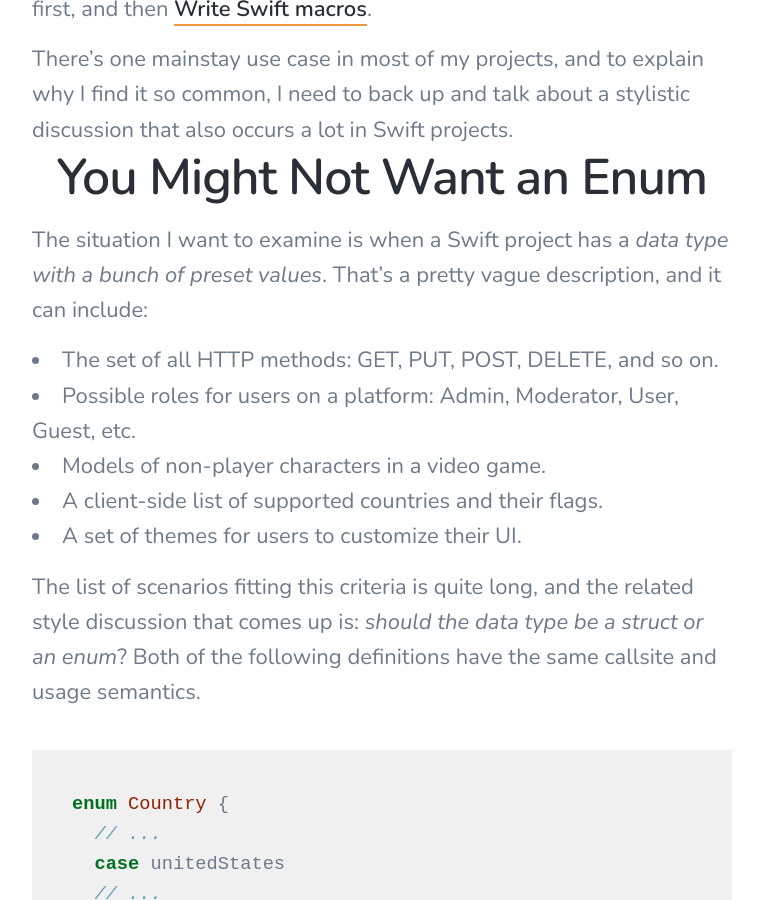
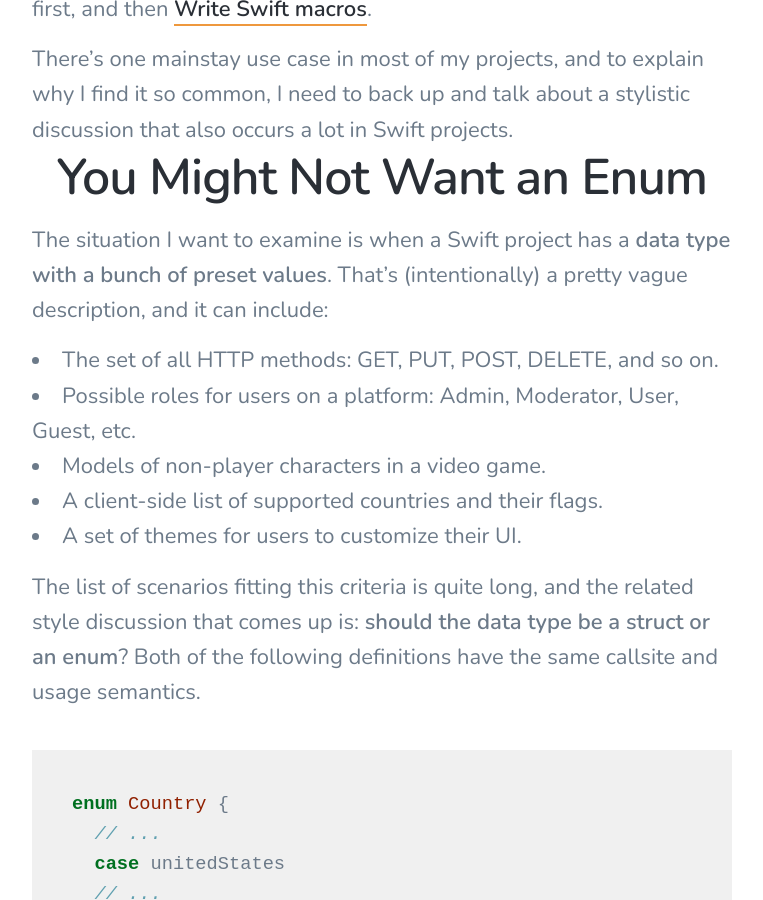
Before and after one commit to nevillco/nevillco.github.io, a Jekyll site: the page built from _posts/2023-07-07-the-first-macro-in-all-of-my-Swift-projects.md, in a window 1280 px wide and 900 px high, scrolled down 1578 px. Shown: the whole window, without its empty margins (258-1021 px from the left). Built offline with Jekyll 4.4.1, drawn with Linux system fonts in a browser that asks for light colours; nearby versions of some CDN libraries; some of the changed text lies outside the part shown.

Commit message:
Address todos in blog post, add gist.

````diff
--- a/_posts/2023-07-07-the-first-macro-in-all-of-my-Swift-projects.md
+++ b/_posts/2023-07-07-the-first-macro-in-all-of-my-Swift-projects.md
@@ -6,7 +6,7 @@
 
 Last month, WWDC 2023 came packed with exciting new developments for the iOS community, as it always does. Every year, one of the most anticipated talks for me is [What’s new in Swift](https://developer.apple.com/videos/play/wwdc2023/10164/), because beyond writing iOS apps, I like to [leverage Swift for server-side projects too](https://vapor.codes).
 
-With this WWDC comes Swift 5.9, and I'd describe the set of changes overall as somewhat low-level and nontrivial to grasp. I don't anticipate using the ownership APIs or C++ interoperability, and while I'm sure I'll discover a use case for type parameter packs, there is a lot of new syntax to process. Macros are definitely nontrivial to grasp as well, but the value proposition to developers is pretty clear - _extend the compiler in useful ways that previously required custom tooling for code generation_. Historically, when iOS developers have found repetitive boilerplate that existing tools can’t help with automating, [Sourcery](https://github.com/krzysztofzablocki/Sourcery) had been the best tool for the job. Both Sourcery and the new Macro system fundamentally work by allowing you to examine your code as an [Abstract Syntax Tree](https://en.wikipedia.org/wiki/Abstract_syntax_tree) and output some new Swift code to compile alongside your manually-written code. Even as the Swift compiler improves, there are still a bunch of common use cases for such a tool:
+With this WWDC comes Swift 5.9, and I'd describe the set of changes overall as somewhat low-level and nontrivial to grasp. I don't anticipate using the ownership APIs or C++ interoperability, and while I'm sure I'll discover a use case for type parameter packs, there is a lot of new syntax to process. Macros are definitely nontrivial to grasp as well, but the value proposition to developers is pretty clear - **extend the compiler in useful ways that previously required custom tooling for code generation**. Historically, when iOS developers have found repetitive boilerplate that existing tools can’t help with automating, [Sourcery](https://github.com/krzysztofzablocki/Sourcery) had been the best tool for the job. Both Sourcery and the new Macro system fundamentally work by allowing you to examine your code as an [Abstract Syntax Tree](https://en.wikipedia.org/wiki/Abstract_syntax_tree) and output some new Swift code to compile alongside your manually-written code. Even as the Swift compiler improves, there are still a bunch of common use cases for such a tool:
 * Custom Equatable, Hashable and Codable implementations
 * Generating mocks for type declarations
 * Mapping user preferences in User Defaults to a UIKit/SwiftUI form
@@ -17,14 +17,14 @@
 
 # You Might Not Want an Enum
 
-The situation I want to examine is when a Swift project has a _data type with a bunch of preset values_. That’s a pretty vague description, and it can include:
+The situation I want to examine is when a Swift project has a **data type with a bunch of preset values**. That’s (intentionally) a pretty vague description, and it can include:
 * The set of all HTTP methods: GET, PUT, POST, DELETE, and so on.
 * Possible roles for users on a platform: Admin, Moderator, User, Guest, etc.
 * Models of non-player characters in a video game.
 * A client-side list of supported countries and their flags.
 * A set of themes for users to customize their UI.
 
-The list of scenarios fitting this criteria is quite long, and the related style discussion that comes up is: *should the data type be a struct or an enum*? Both of the following definitions have the same callsite and usage semantics.
+The list of scenarios fitting this criteria is quite long, and the related style discussion that comes up is: **should the data type be a struct or an enum**? Both of the following definitions have the same callsite and usage semantics.
 ```swift
 enum Country {
   // ...
@@ -66,7 +66,7 @@
 
 ## You Probably Want to Iterate
 
-While I've established that I think structs are the right tool for this job, regardless of implementation, it will often be valuable to _iterate over this set of values_. Maybe you want to show a modal UI with all of the supported `Country` values, or all of the themes in your app, or you want to snapshot test the JSON representation of all of the user roles. Admittedly, this is the one area where `enum`s have a leg up - Apple supports this out of the box by just conforming to [CaseIterable](https://developer.apple.com/documentation/swift/caseiterable):
+While I've established that I think structs are the right tool for this job, regardless of implementation, it will often be valuable to **iterate over this set of static values**. Maybe you want to show a modal UI with all of the supported `Country` values, or all of the themes in your app, or you want to snapshot test the JSON representation of all of the user roles. Admittedly, this is the one area where `enum`s have a leg up - Apple supports this out of the box by just conforming to [CaseIterable](https://developer.apple.com/documentation/swift/caseiterable):
 ```swift
 extension Country: CaseIterable {} // works for free if using an enum, not for a struct!
 print(Country.allCases.map(\.name))
````
Also changed, not shown: other parts of _posts/2023-07-07-the-first-macro-in-all-of-my-Swift-projects.md (+2 -3 lines).
